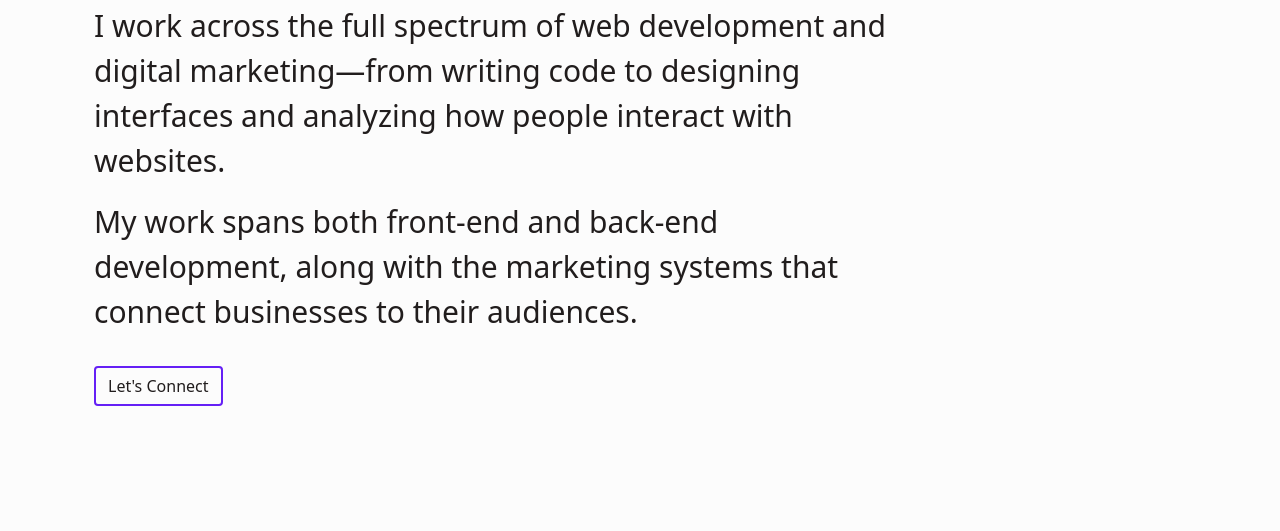
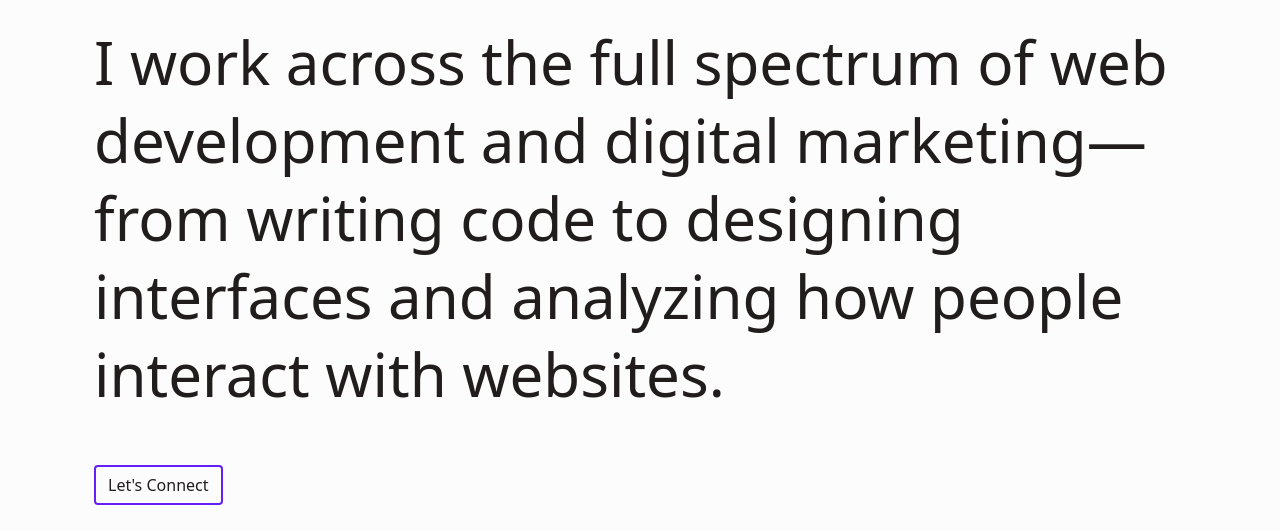
Before and after one commit to jtirwin2022/portfolio, a plain HTML site: page index.html in a window 1280 px wide. Shown: the part 269-800 px from the top of the page. Drawn offline with nearby package versions, Linux system fonts and the light colour scheme.

Commit message:
Updates to hero

```diff
--- a/css/styles.css
+++ b/css/styles.css
@@ -201,7 +201,9 @@ body, nav {
     padding-bottom: 100px;
   }
   #welcome .featured p {
-    font-size: 30px;
+    font-size: 60px;
+    line-height: 1.3;
+    padding: 20px 0;
   }
   #professional-experience.mobile {
     display: none;
--- a/index.html
+++ b/index.html
@@ -53,11 +53,10 @@
     <section id="welcome" class="pt-5 pb-3 container">
       <div class="row mx-auto">
         <h1>Hi, I'm Jesse!</h1>
-        <div class="col-lg-9 featured">
+        <div class="col-lg-12 featured">
           <p>I work across the full spectrum of web development and digital marketing—from writing code to designing
             interfaces and analyzing how people interact with websites.
           </p>
-          <p>My work spans both front-end and back-end development, along with the marketing systems that connect businesses to their audiences.</p>
         </div>
         <!--
         <div class="col-lg-3 graphic">
```
